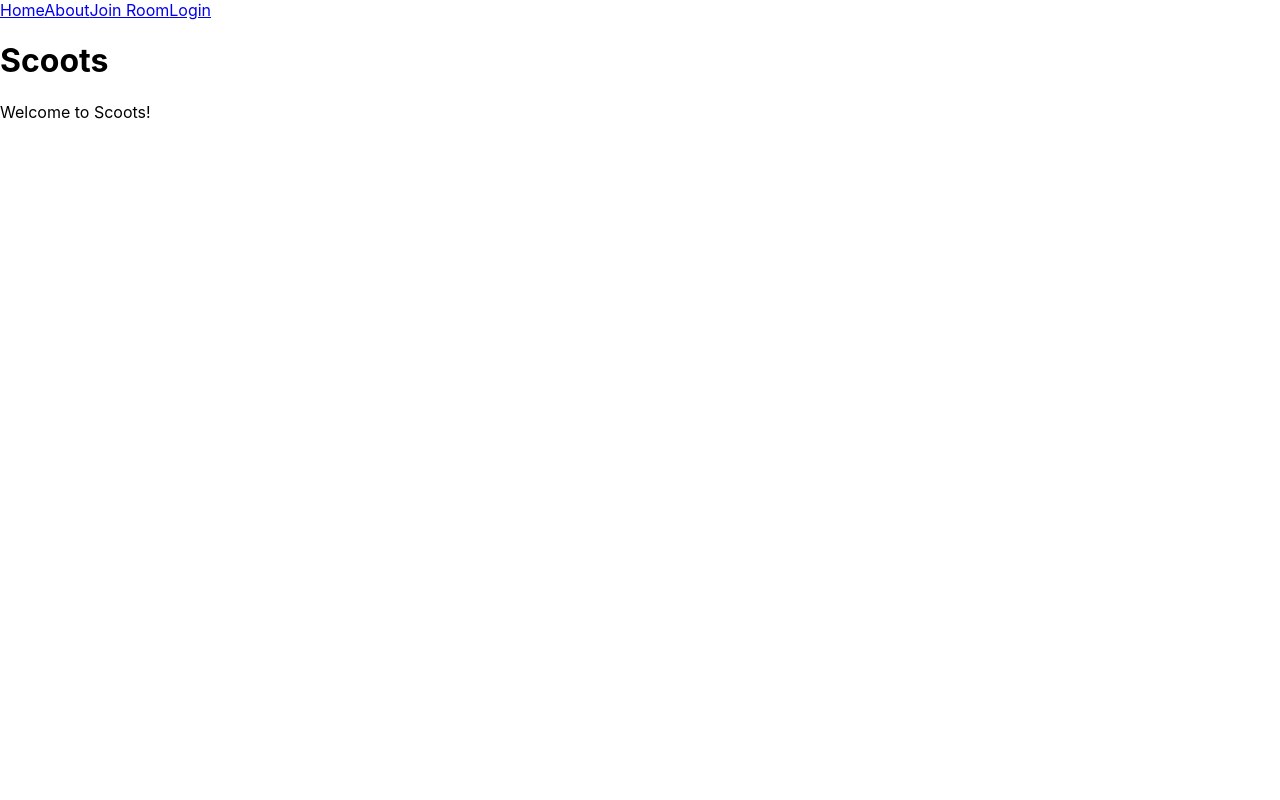
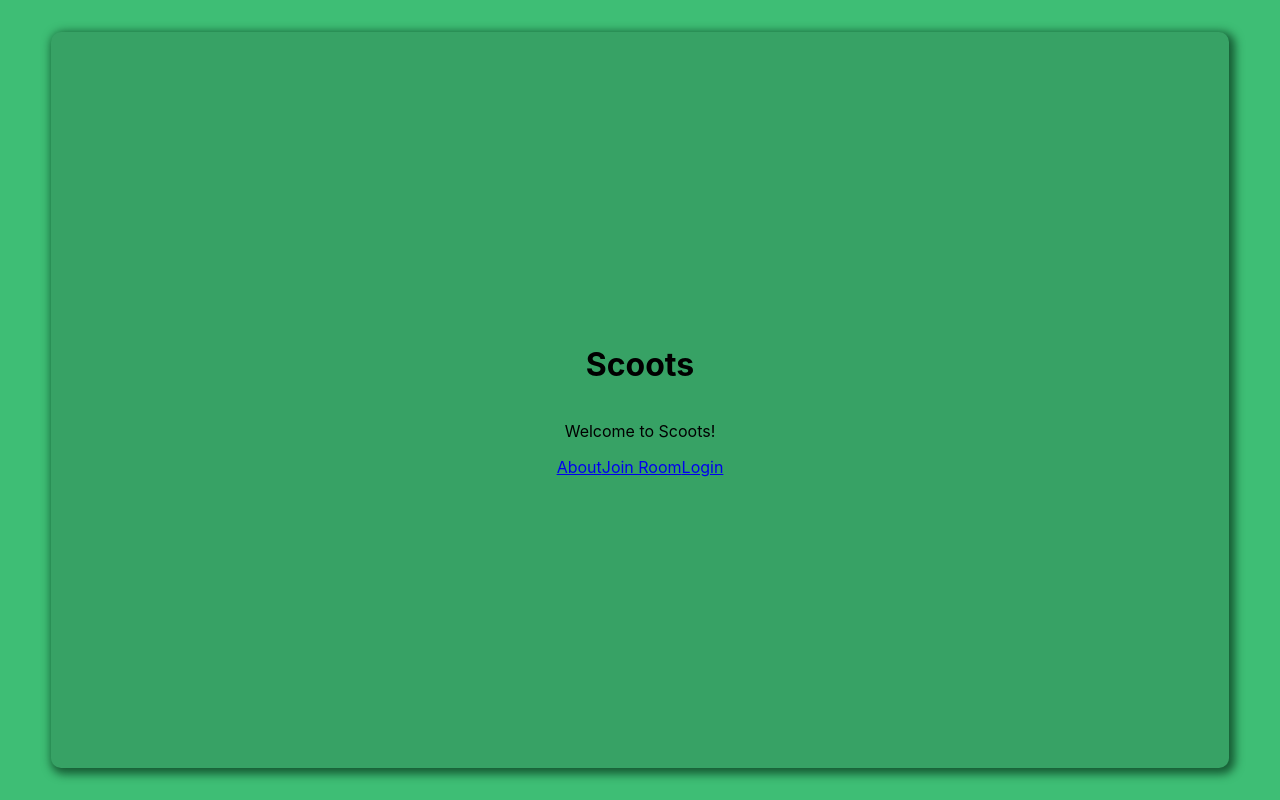
Before and after one commit to ricardomerlin/Scoots, a React (Create React App) app in the folder frontend/: page / in a window 1280 px wide. Built offline with nearby package versions, Linux system fonts and the light colour scheme.

Commit message:
changing component structure, adding general styles, reworking component link structure

```diff
--- a/frontend/src/App.js
+++ b/frontend/src/App.js
@@ -1,31 +1,26 @@
 import React, { useState, useEffect } from 'react';
 import { BrowserRouter as Router, Route, Link, Routes } from 'react-router-dom';
-import HomePage from './HomePage';
 import AboutPage from './AboutPage';
 import JoinRoom from './JoinRoom';
 import LoginScreen from './LoginScreen';
+import HomePage from './HomePage';
+import './styles/App.css';
 
 function App() {
-
   const [data, setData] = useState(null);
   const [loggedIn, setLoggedIn] = useState(false);
+  const [routeSelected, setRouteSelected] = useState(false);
+
+  const selectRoute = () => {
+    setRouteSelected(true);
+  }
 
   return (
     <Router>
-      <div className="NavBar">
-        <nav>
-            <Link to='/'>Home</Link>
-            <Link to='/AboutPage'>About</Link>
-            <Link to='/JoinRoom'>Join Room</Link>
-            {loggedIn ?
-            <Link to='/HomePage'>Logout</Link>
-            :
-            <Link to='/LoginScreen'>Login</Link>
-            }
-        </nav>
+      <div className="App">
         <Routes>
-          <Route path="/" element={<HomePage />} />
-          <Route path="/HomePage" element={<HomePage />} />
+          <Route path="/" element={<HomePage loggedIn={loggedIn} selectRoute={selectRoute} routeSelected={routeSelected}/>} />
+          <Route path="/HomePage" element={<HomePage loggedIn={loggedIn} selectRoute={selectRoute} routeSelected={routeSelected}/>} />
           <Route path="/AboutPage" element={<AboutPage />} />
           <Route path="/JoinRoom" element={<JoinRoom />} />
           <Route path="/LoginScreen" element={<LoginScreen />} />
--- a/frontend/src/HomePage.js
+++ b/frontend/src/HomePage.js
@@ -1,8 +1,34 @@
-function HomePage() {
+import './styles/HomePage.css';
+import { useState, useEffect } from 'react';
+import { Link } from 'react-router-dom';
+
+function HomePage({ loggedIn, selectRoute, routeSelected }) {
+
+  const selectRouteFromApp = () => {
+    selectRoute();
+  }
+
   return (
-    <div>
+    <div className="component-container">
       <h1>Scoots</h1>
       <p>Welcome to Scoots!</p>
+      <nav>
+          {routeSelected ?
+          null
+          :
+          <>
+              <Link onClick={selectRouteFromApp} to='/AboutPage'>About</Link>
+              <Link onClick={selectRouteFromApp} to='/JoinRoom'>Join Room</Link>
+          </>
+          }
+          <>
+            {loggedIn ?
+            <Link to='/HomePage'>Logout</Link>
+            :
+            <Link to='/LoginScreen'>Login</Link>
+            }
+          </>
+        </nav>
     </div>
   );
 }
--- a/frontend/src/LoginScreen.js
+++ b/frontend/src/LoginScreen.js
@@ -1,4 +1,10 @@
+import { useState, useEffect } from 'react';
+
 function LoginScreen () {
+
+    const [username, setUsername] = useState('');
+    const [password, setPassword] = useState('');
+
     return (
         <div>
             <h1>Login Screen</h1>
--- a/frontend/src/index.js
+++ b/frontend/src/index.js
@@ -1,6 +1,6 @@
 import React from 'react';
 import ReactDOM from 'react-dom/client';
-import './index.css';
+import './styles/index.css';
 import App from './App';
 import reportWebVitals from './reportWebVitals';
 
--- /dev/null
+++ b/frontend/src/styles/App.css
@@ -0,0 +1,21 @@
+.App {
+    display: flex;
+    flex-direction: column;
+    align-items: center;
+    justify-content: center;
+    height: 100vh;
+    width: 100vw;
+    background-color: #3ebe75;
+}
+
+.component-container {
+    display: flex;
+    flex-direction: column;
+    align-items: center;
+    justify-content: center;
+    height: 92vh;
+    width: 92vw;
+    border-radius: 10px;
+    box-shadow: 3px 3px 10px 3px #155a33;
+    background-color: #37a265;
+}
```
Also changed, not shown: frontend/src/styles/HomePage.css (added), frontend/src/styles/index.css (renamed from frontend/src/index.css).
